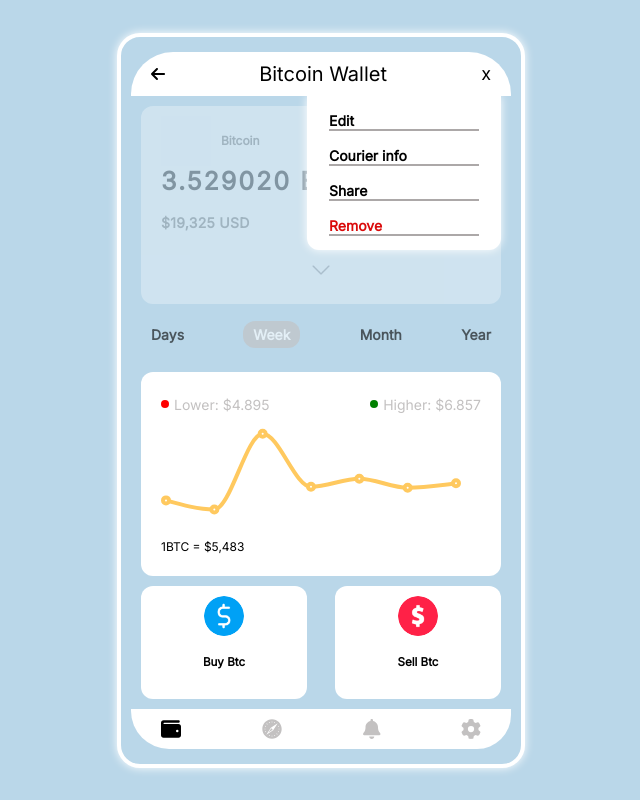
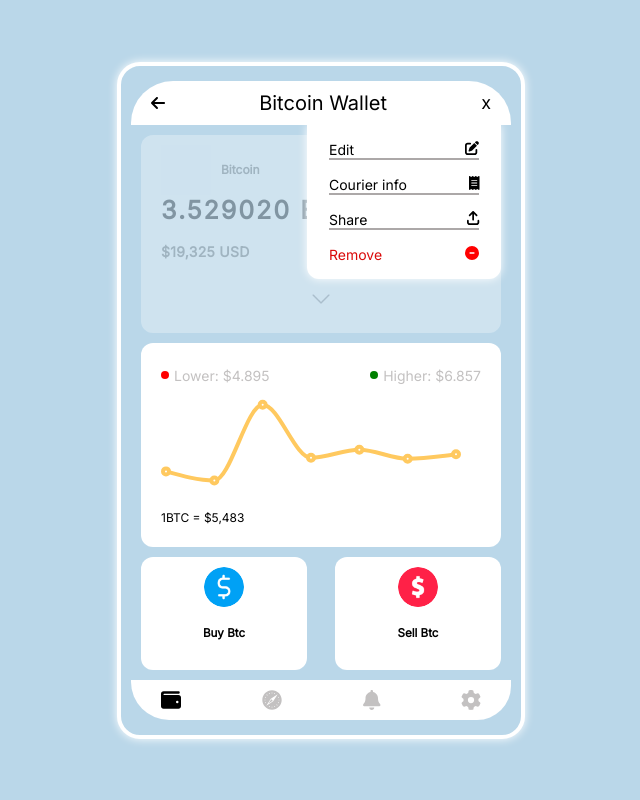
Before and after one commit to TEE2DWHY/mobileWallet-App, a React (Vite) app: page / in a window 1280 px wide. Both pictures are taken after a click on the element 807 px from the left and 73 px from the top of the page. Shown: the whole page, without its empty margins (319-959 px from the left). Built offline with nearby package versions, Linux system fonts and the light colour scheme.

Commit message:
added a function to the arrow down icon

```diff
--- a/src/App.jsx
+++ b/src/App.jsx
@@ -1,3 +1,5 @@
+import { useState } from "react";
+// styling
 import "./styles/app.css";
 // images
 import logo from "./assets/images/logo.gif";
@@ -15,8 +17,8 @@
 } from "./assets/icons/designs";
 // chart (using recharts)
 import Recharts from "./assets/icons/Recharts";
+// dropdown component
 import DropDown from "./components/DropDown";
-import { useState } from "react";
 
 function App() {
   //create state for close button
@@ -46,6 +48,12 @@
       // revert to default styling after 2s
       element.classList.toggle("selected");
     }, [2000]);
+  };
+
+  // show period
+  const showPeriod = () => {
+    const time = document.querySelector(".time");
+    time.classList.toggle("show-time");
   };
 
   return (
@@ -84,6 +92,7 @@
               className="arrow-down-img"
               src={arrowDown}
               alt="arrow-down-img"
+              onClick={() => showPeriod()}
             />
           </h4>
         </div>
--- a/src/assets/icons/designs.jsx
+++ b/src/assets/icons/designs.jsx
@@ -5,6 +5,10 @@
   faBell,
   faWallet,
   faArrowLeft,
+  faEdit,
+  faReceipt,
+  faArrowUpFromBracket,
+  faCircleMinus,
 } from "@fortawesome/free-solid-svg-icons";
 import { faSafari } from "@fortawesome/free-brands-svg-icons";
 
@@ -37,3 +41,25 @@
 export const ArrowLeft = () => {
   return <FontAwesomeIcon icon={faArrowLeft} cursor="pointer" />;
 };
+
+export const Edit = () => {
+  return <FontAwesomeIcon icon={faEdit} cursor="pointer" />;
+};
+
+export const Receipt = () => {
+  return <FontAwesomeIcon icon={faReceipt} cursor="pointer" />;
+};
+
+export const Share = () => {
+  return <FontAwesomeIcon icon={faArrowUpFromBracket} cursor="pointer" />;
+};
+
+export const Remove = () => {
+  return (
+    <FontAwesomeIcon
+      icon={faCircleMinus}
+      style={{ color: "red" }}
+      cursor="pointer"
+    />
+  );
+};
--- a/src/components/DropDown.jsx
+++ b/src/components/DropDown.jsx
@@ -1,3 +1,4 @@
+import { Edit, Receipt, Remove, Share } from "../assets/icons/designs";
 import "../styles/dropdown.css";
 
 const DropDown = () => {
@@ -5,10 +6,22 @@
     <>
       <div className="dropdown-container">
         <div className="dropdown">
-          <p className="edit">Edit</p>
-          <p className="courier">Courier info</p>
-          <p className="share">Share</p>
-          <p className="remove">Remove</p>
+          <p className="edit">
+            Edit
+            <Edit />
+          </p>
+          <p className="courier">
+            Courier info
+            <Receipt />
+          </p>
+          <p className="share">
+            Share
+            <Share />
+          </p>
+          <p className="remove">
+            Remove
+            <Remove />
+          </p>
         </div>
       </div>
     </>
--- a/src/styles/app.css
+++ b/src/styles/app.css
@@ -113,6 +113,10 @@
 
 /* time */
 .time {
+  display: none;
+}
+
+.show-time {
   display: flex;
   align-items: center;
   justify-content: space-between;
--- a/src/styles/dropdown.css
+++ b/src/styles/dropdown.css
@@ -12,7 +12,6 @@
   display: flex;
   flex-direction: column;
   background-color: #fff;
-  font-weight: bold;
   border-radius: 0 0 12px 12px;
   width: 150px;
   height: 150px;
@@ -25,12 +24,16 @@
 .share {
   border-bottom: 2px solid rgb(172, 168, 168);
   margin-bottom: 2px;
+  cursor: pointer;
+  display: flex;
+  justify-content: space-between;
 }
 
 .remove {
-  border-bottom: 2px solid rgb(172, 168, 168);
-  margin-bottom: 2px;
   color: rgb(218, 10, 10);
+  cursor: pointer;
+  display: flex;
+  justify-content: space-between;
 }
 
 .show-dropdown {
```
